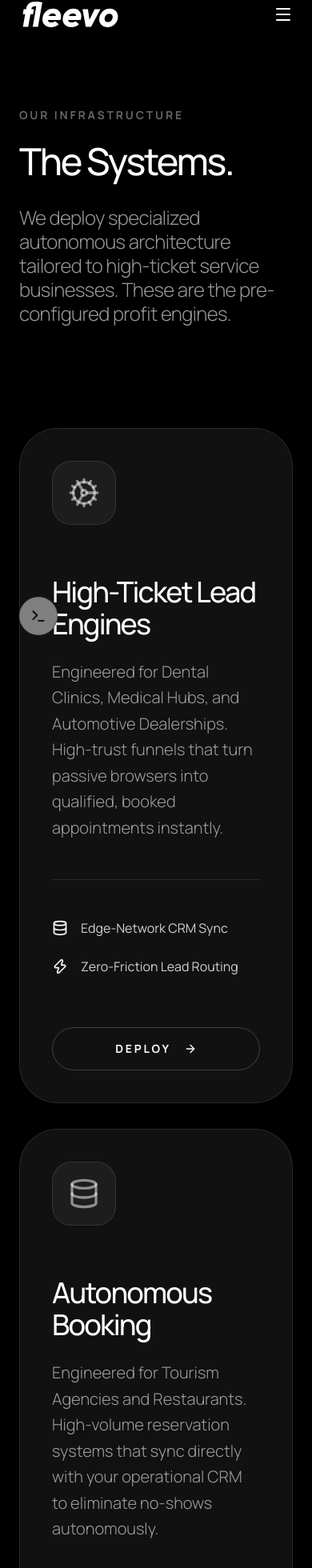
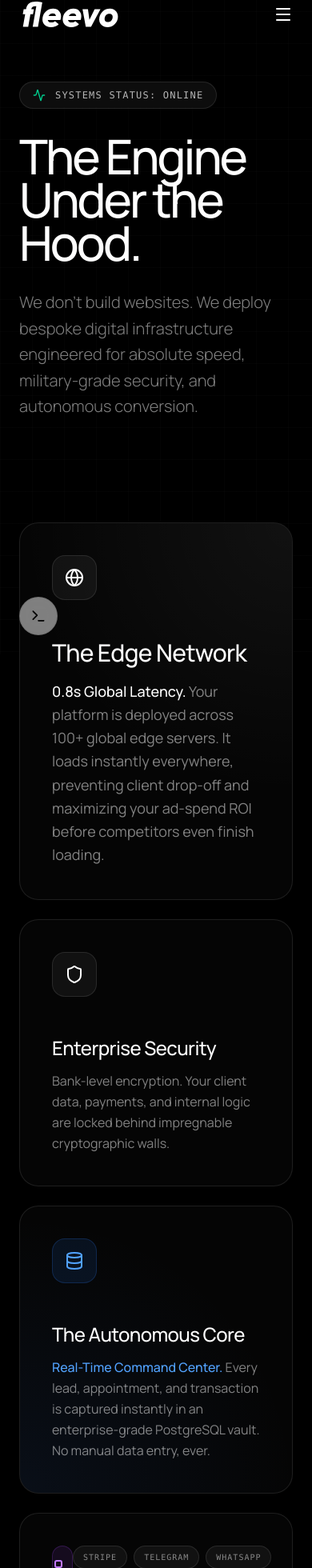
Before and after one commit to hichemdjouadi/Fleevo.agency, a Next.js app: page /systems in a window 390 px wide. Shown: the part 26-1986 px from the top of the page at 80% size. Built offline with nearby package versions, Linux system fonts and the light colour scheme.

Commit message:
feat: complete impeccable preloader and systems page

```diff
--- a/src/app/page.tsx
+++ b/src/app/page.tsx
@@ -81,14 +81,12 @@ export default function Home() {
                 Command Your Market
               </Link>
             </Magnetic>
-            <Magnetic>
             <Link
               href="#architectures"
               className="px-10 py-5 rounded-full border border-white/20 text-white text-base md:text-lg font-medium hover:bg-white/10 transition-colors duration-300 backdrop-blur-sm flex items-center justify-center"
             >
               See The Blueprints
             </Link>
-            </Magnetic>
           </motion.div>
         </div>
       </section>
--- a/src/app/systems/page.tsx
+++ b/src/app/systems/page.tsx
@@ -1,111 +1,222 @@
 "use client";
 
 import { motion } from "framer-motion";
-import { Database, Zap, Cog, ArrowRight } from "lucide-react";
+import { Server, Database, Zap, Shield, Globe, Workflow, Activity, Lock, ArrowRight } from "lucide-react";
 import Link from "next/link";
-import Footer from "@/components/Footer";
+import Magnetic from "@/components/Magnetic";
 
-export default function Systems() {
+export default function SystemsPage() {
+  const containerVariants = {
+    hidden: { opacity: 0 },
+    show: {
+      opacity: 1,
+      transition: { staggerChildren: 0.1 }
+    }
+  };
+
+  const easeCurve: [number, number, number, number] = [0.16, 1, 0.3, 1];
+
+  const itemVariants = {
+    hidden: { opacity: 0, y: 30 },
+    show: { opacity: 1, y: 0, transition: { duration: 0.8, ease: easeCurve } }
+  };
+
   return (
-    <main className="relative min-h-screen bg-black text-white overflow-hidden pt-40 md:pt-56">
-      <div className="max-w-[1600px] mx-auto px-6 md:px-16 mb-32">
+    <main className="bg-black min-h-screen text-white pt-32 pb-24 selection:bg-white/20 overflow-hidden">
 
+      {/* Background Technical Grid */}
+      <div className="fixed inset-0 bg-[linear-gradient(to_right,#80808008_1px,transparent_1px),linear-gradient(to_bottom,#80808008_1px,transparent_1px)] bg-[size:40px_40px] pointer-events-none" />
+
+      <div className="max-w-[1600px] mx-auto relative z-10 px-6 md:px-16">
+
+        {/* Cinematic Hero */}
+        <div className="flex flex-col items-start mb-32 max-w-5xl">
           <motion.div
-          initial={{ opacity: 0, y: 50 }}
-          animate={{ opacity: 1, y: 0 }}
-          transition={{ duration: 1.2, ease: [0.16, 1, 0.3, 1] }}
-          className="mb-32"
+            initial={{ opacity: 0, scale: 0.9 }}
+            animate={{ opacity: 1, scale: 1 }}
+            transition={{ duration: 1, ease: "easeOut" }}
+            className="flex items-center gap-3 px-4 py-2 rounded-full border border-white/10 bg-white/5 backdrop-blur-md mb-8"
           >
-          <span className="text-sm font-bold tracking-[0.2em] uppercase text-white/40 mb-6 block">Our Infrastructure</span>
-          <h1 className="text-[12vw] md:text-[8vw] font-medium tracking-tighter leading-none mb-8">
-            The Systems.
-          </h1>
-          <p className="text-2xl md:text-4xl text-white/60 max-w-4xl font-light leading-tight tracking-tight">
-            We deploy specialized autonomous architecture tailored to high-ticket service businesses. These are the pre-configured profit engines.
-          </p>
+            <Activity className="w-4 h-4 text-emerald-400 animate-pulse" />
+            <span className="text-xs font-mono uppercase tracking-widest text-white/70">Systems Status: Online</span>
           </motion.div>
 
-        <div className="grid grid-cols-1 xl:grid-cols-3 gap-8 md:gap-16">
+          <motion.h1
+            initial={{ opacity: 0, y: 40 }}
+            animate={{ opacity: 1, y: 0 }}
+            transition={{ duration: 1, ease: [0.16, 1, 0.3, 1] }}
+            className="text-6xl md:text-8xl lg:text-[7rem] font-medium tracking-tighter leading-[0.9] text-white mb-8"
+          >
+            The Engine <br/> Under the Hood.
+          </motion.h1>
 
-          {/* Pillar 01 */}
-          <motion.div
+          <motion.p
             initial={{ opacity: 0, y: 20 }}
             animate={{ opacity: 1, y: 0 }}
             transition={{ duration: 1, delay: 0.2, ease: [0.16, 1, 0.3, 1] }}
-            className="bg-[#111] border border-white/10 rounded-[3rem] p-10 md:p-16 group hover:bg-[#151515] transition-colors duration-1000 flex flex-col justify-between"
+            className="text-xl md:text-2xl text-white/50 font-light max-w-3xl leading-relaxed"
           >
-            <div>
-              <div className="w-20 h-20 rounded-3xl bg-white/5 border border-white/10 flex items-center justify-center mb-16">
-                <Cog className="w-10 h-10 text-white/50 group-hover:rotate-90 group-hover:text-white transition-all duration-1000" />
+            We don’t build websites. We deploy bespoke digital infrastructure engineered for absolute speed, military-grade security, and autonomous conversion.
+          </motion.p>
         </div>
-              <h2 className="text-4xl md:text-5xl font-medium tracking-tighter mb-6">High-Ticket Lead Engines</h2>
-              <p className="text-xl text-white/60 font-light leading-relaxed mb-12">
-                Engineered for Dental Clinics, Medical Hubs, and Automotive Dealerships. High-trust funnels that turn passive browsers into qualified, booked appointments instantly.
+
+        {/* The Bento Grid Architecture */}
+        <motion.div
+          variants={containerVariants}
+          initial="hidden"
+          whileInView="show"
+          viewport={{ once: true, margin: "-100px" }}
+          className="grid grid-cols-1 md:grid-cols-12 gap-6 mb-32"
+        >
+
+          {/* Card 1: The Edge Network (Large) */}
+          <motion.div variants={itemVariants} className="md:col-span-8 bg-[#050505] rounded-3xl border border-white/10 p-10 flex flex-col relative overflow-hidden group">
+            <div className="absolute inset-0 bg-gradient-to-br from-white/5 to-transparent opacity-0 group-hover:opacity-100 transition-opacity duration-700" />
+
+            <div className="bg-white/5 w-14 h-14 rounded-2xl flex items-center justify-center mb-12 border border-white/10 relative z-10">
+              <Globe className="w-6 h-6 text-white" />
+            </div>
+
+            <div className="mt-auto relative z-10">
+              <h3 className="text-3xl font-medium tracking-tight mb-4">The Edge Network</h3>
+              <p className="text-white/50 text-lg leading-relaxed max-w-2xl">
+                <strong className="text-white font-medium">0.8s Global Latency.</strong> Your platform is deployed across 100+ global edge servers. It loads instantly everywhere, preventing client drop-off and maximizing your ad-spend ROI before competitors even finish loading.
               </p>
-              <div className="flex flex-col gap-6 pt-12 border-t border-white/10 mb-16">
-                <div className="flex items-center gap-4 text-base text-white/80"><Database className="w-5 h-5 text-white" /> Edge-Network CRM Sync</div>
-                <div className="flex items-center gap-4 text-base text-white/80"><Zap className="w-5 h-5 text-white" /> Zero-Friction Lead Routing</div>
+            </div>
+
+            {/* Decorative Tech Graphic */}
+            <div className="absolute top-0 right-0 w-[400px] h-[400px] bg-[radial-gradient(circle_at_top_right,rgba(255,255,255,0.05),transparent_60%)] pointer-events-none" />
+          </motion.div>
+
+          {/* Card 2: Security (Small) */}
+          <motion.div variants={itemVariants} className="md:col-span-4 bg-[#050505] rounded-3xl border border-white/10 p-10 flex flex-col relative overflow-hidden group">
+            <div className="bg-white/5 w-14 h-14 rounded-2xl flex items-center justify-center mb-12 border border-white/10">
+              <Shield className="w-6 h-6 text-white" />
+            </div>
+            <div className="mt-auto">
+              <h3 className="text-2xl font-medium tracking-tight mb-3">Enterprise Security</h3>
+              <p className="text-white/50 text-base leading-relaxed">
+                Bank-level encryption. Your client data, payments, and internal logic are locked behind impregnable cryptographic walls.
+              </p>
+            </div>
+          </motion.div>
+
+          {/* Card 3: Autonomous Core (Medium) */}
+          <motion.div variants={itemVariants} className="md:col-span-5 bg-[#050505] rounded-3xl border border-white/10 p-10 flex flex-col relative overflow-hidden group">
+            <div className="absolute inset-0 bg-[radial-gradient(circle_at_bottom_left,rgba(59,130,246,0.08),transparent_70%)] pointer-events-none" />
+            <div className="bg-blue-500/10 w-14 h-14 rounded-2xl flex items-center justify-center mb-12 border border-blue-500/20">
+              <Database className="w-6 h-6 text-blue-400" />
+            </div>
+            <div className="mt-auto relative z-10">
+              <h3 className="text-2xl font-medium tracking-tight mb-3">The Autonomous Core</h3>
+              <p className="text-white/50 text-base leading-relaxed">
+                <strong className="text-blue-400 font-medium">Real-Time Command Center.</strong> Every lead, appointment, and transaction is captured instantly in an enterprise-grade PostgreSQL vault. No manual data entry, ever.
+              </p>
+            </div>
+          </motion.div>
+
+          {/* Card 4: Integration Vault (Large) */}
+          <motion.div variants={itemVariants} className="md:col-span-7 bg-[#050505] rounded-3xl border border-white/10 p-10 flex flex-col relative overflow-hidden group">
+            <div className="absolute inset-0 bg-[radial-gradient(circle_at_bottom_right,rgba(168,85,247,0.08),transparent_70%)] pointer-events-none" />
+
+            <div className="flex justify-between items-start mb-12 relative z-10">
+              <div className="bg-purple-500/10 w-14 h-14 rounded-2xl flex items-center justify-center border border-purple-500/20">
+                <Workflow className="w-6 h-6 text-purple-400" />
+              </div>
+              <div className="flex gap-2">
+                {/* Simulated Integration Nodes */}
+                {['Stripe', 'Telegram', 'WhatsApp'].map((node, i) => (
+                  <div key={i} className="px-3 py-1.5 rounded-full bg-white/5 border border-white/10 text-[10px] font-mono uppercase tracking-widest text-white/50">
+                    {node}
+                  </div>
+                ))}
               </div>
             </div>
-            <Link href="/#intake" className="inline-flex justify-center items-center gap-4 text-white font-bold tracking-[0.2em] uppercase text-sm hover:gap-6 transition-all border border-white/20 px-8 py-4 rounded-full hover:bg-white hover:text-black duration-500 w-full">
-              Deploy <ArrowRight className="w-4 h-4" />
-            </Link>
+
+            <div className="mt-auto relative z-10">
+              <h3 className="text-3xl font-medium tracking-tight mb-4">The Integration Vault</h3>
+              <p className="text-white/50 text-lg leading-relaxed max-w-xl">
+                <strong className="text-purple-400 font-medium">Zero Friction.</strong> We wire your custom systems directly to the tools you already use. Get notified of a massive closed deal instantly on your phone, while the system handles the onboarding.
+              </p>
+            </div>
           </motion.div>
 
-          {/* Pillar 02 */}
+        </motion.div>
+
+        {/* Data Flow Visualization (Impeccable Scale) */}
         <motion.div
-            initial={{ opacity: 0, y: 20 }}
-            animate={{ opacity: 1, y: 0 }}
-            transition={{ duration: 1, delay: 0.4, ease: [0.16, 1, 0.3, 1] }}
-            className="bg-[#111] border border-white/10 rounded-[3rem] p-10 md:p-16 group hover:bg-[#151515] transition-colors duration-1000 flex flex-col justify-between"
+          initial={{ opacity: 0, y: 50 }}
+          whileInView={{ opacity: 1, y: 0 }}
+          viewport={{ once: true, margin: "-10%" }}
+          transition={{ duration: 1 }}
+          className="w-full border-t border-b border-white/10 py-24 relative flex flex-col items-center justify-center"
         >
-            <div>
-              <div className="w-20 h-20 rounded-3xl bg-white/5 border border-white/10 flex items-center justify-center mb-16">
-                <Database className="w-10 h-10 text-white/50 group-hover:scale-110 group-hover:text-white transition-all duration-700" />
+          <span className="text-sm font-mono uppercase tracking-widest text-white/40 mb-16 text-center block">
+            System Logic Architecture
+          </span>
+
+          <div className="flex flex-col md:flex-row items-center justify-center gap-4 md:gap-8 w-full max-w-4xl">
+            {/* Node 1 */}
+            <div className="flex flex-col items-center gap-4">
+              <div className="w-20 h-20 rounded-full bg-[#0a0a0a] border border-white/20 flex items-center justify-center relative shadow-[0_0_30px_rgba(255,255,255,0.05)]">
+                <Globe className="w-8 h-8 text-white/80" />
               </div>
-              <h2 className="text-4xl md:text-5xl font-medium tracking-tighter mb-6">Autonomous Booking</h2>
-              <p className="text-xl text-white/60 font-light leading-relaxed mb-12">
-                Engineered for Tourism Agencies and Restaurants. High-volume reservation systems that sync directly with your operational CRM to eliminate no-shows autonomously.
-              </p>
-              <div className="flex flex-col gap-6 pt-12 border-t border-white/10 mb-16">
-                <div className="flex items-center gap-4 text-base text-white/80"><Zap className="w-5 h-5 text-white" /> Automated Reservation Logic</div>
-                <div className="flex items-center gap-4 text-base text-white/80"><Database className="w-5 h-5 text-white" /> Real-time Availability Sync</div>
+              <span className="text-xs uppercase tracking-widest text-white/60">User Action</span>
+            </div>
+
+            {/* Connecting Line */}
+            <div className="h-10 md:h-px w-px md:w-24 bg-white/20 relative overflow-hidden">
+              <motion.div
+                animate={{ x: ["-100%", "100%"] }}
+                transition={{ duration: 1.5, repeat: Infinity, ease: "linear" }}
+                className="absolute inset-0 w-full h-full md:w-1/2 bg-gradient-to-r from-transparent via-emerald-400 to-transparent hidden md:block"
+              />
+            </div>
+
+            {/* Node 2 */}
+            <div className="flex flex-col items-center gap-4">
+              <div className="w-24 h-24 rounded-full bg-[#0a0a0a] border border-emerald-500/30 flex items-center justify-center relative shadow-[0_0_40px_rgba(16,185,129,0.1)]">
+                <Database className="w-10 h-10 text-emerald-400" />
+                <div className="absolute inset-0 rounded-full border border-emerald-400/50 animate-ping opacity-20" />
+              </div>
+              <span className="text-xs uppercase tracking-widest text-emerald-400 font-bold">Edge Processing</span>
+            </div>
+
+            {/* Connecting Line */}
+            <div className="h-10 md:h-px w-px md:w-24 bg-white/20 relative overflow-hidden">
+              <motion.div
+                animate={{ x: ["-100%", "100%"] }}
+                transition={{ duration: 1.5, repeat: Infinity, ease: "linear", delay: 0.5 }}
+                className="absolute inset-0 w-full h-full md:w-1/2 bg-gradient-to-r from-transparent via-purple-400 to-transparent hidden md:block"
+              />
+            </div>
+
+            {/* Node 3 */}
+            <div className="flex flex-col items-center gap-4">
+              <div className="w-20 h-20 rounded-full bg-[#0a0a0a] border border-white/20 flex items-center justify-center relative shadow-[0_0_30px_rgba(255,255,255,0.05)]">
+                <Zap className="w-8 h-8 text-white/80" />
+              </div>
+              <span className="text-xs uppercase tracking-widest text-white/60">Automation</span>
             </div>
           </div>
-            <Link href="/#intake" className="inline-flex justify-center items-center gap-4 text-white font-bold tracking-[0.2em] uppercase text-sm hover:gap-6 transition-all border border-white/20 px-8 py-4 rounded-full hover:bg-white hover:text-black duration-500 w-full">
-              Deploy <ArrowRight className="w-4 h-4" />
-            </Link>
         </motion.div>
 
-          {/* Pillar 03 */}
-          <motion.div
-            initial={{ opacity: 0, y: 20 }}
-            animate={{ opacity: 1, y: 0 }}
-            transition={{ duration: 1, delay: 0.6, ease: [0.16, 1, 0.3, 1] }}
-            className="bg-[#111] border border-white/10 rounded-[3rem] p-10 md:p-16 group hover:bg-[#151515] transition-colors duration-1000 flex flex-col justify-between"
+        {/* Next Page CTA */}
+        <div className="mt-32 flex flex-col items-center justify-center text-center">
+          <h2 className="text-4xl md:text-6xl font-medium tracking-tight mb-8">
+            Don't trust the specs.<br/> Trust the results.
+          </h2>
+          <Magnetic>
+            <Link
+              href="/work"
+              className="px-8 py-4 rounded-full bg-white text-black text-lg font-bold tracking-wide hover:scale-105 transition-all duration-300 flex items-center gap-3"
             >
-            <div>
-              <div className="w-20 h-20 rounded-3xl bg-white/5 border border-white/10 flex items-center justify-center mb-16">
-                <Zap className="w-10 h-10 text-white/50 group-hover:rotate-12 group-hover:text-white transition-all duration-700" />
-              </div>
-              <h2 className="text-4xl md:text-5xl font-medium tracking-tighter mb-6">Scalable Commerce</h2>
-              <p className="text-xl text-white/60 font-light leading-relaxed mb-12">
-                Engineered for E-Learning and Bookstores. Lightning-fast digital storefronts built on Next.js to handle massive traffic spikes with absolute zero checkout latency.
-              </p>
-              <div className="flex flex-col gap-6 pt-12 border-t border-white/10 mb-16">
-                <div className="flex items-center gap-4 text-base text-white/80"><Zap className="w-5 h-5 text-white" /> Sub-Second Load Times</div>
-                <div className="flex items-center gap-4 text-base text-white/80"><Database className="w-5 h-5 text-white" /> Enterprise CMS Architecture</div>
-              </div>
-            </div>
-            <Link href="/#intake" className="inline-flex justify-center items-center gap-4 text-white font-bold tracking-[0.2em] uppercase text-sm hover:gap-6 transition-all border border-white/20 px-8 py-4 rounded-full hover:bg-white hover:text-black duration-500 w-full">
-              Deploy <ArrowRight className="w-4 h-4" />
+              See Our Work <ArrowRight className="w-5 h-5" />
             </Link>
-          </motion.div>
-
+          </Magnetic>
         </div>
 
       </div>
-      <Footer />
     </main>
   );
 }
--- a/src/components/Preloader.tsx
+++ b/src/components/Preloader.tsx
@@ -3,118 +3,91 @@
 import { motion, AnimatePresence } from "framer-motion";
 import { useEffect, useState } from "react";
 
+const words = [
+  "Architecture",
+  "Automation",
+  "Performance",
+  "Fleevo."
+];
+
 export default function Preloader() {
-  const [counter, setCounter] = useState(0);
+  const [index, setIndex] = useState(0);
   const [isLoaded, setIsLoaded] = useState(false);
 
   useEffect(() => {
-    // Elegant, premium loading curve
-    let current = 0;
-    const interval = setInterval(() => {
-      // Slow down significantly as it approaches 100 to build anticipation
-      const increment = current < 80 ? Math.random() * 4 + 1 : Math.random() * 1.5;
-      current += increment;
+    // Total preloader duration should feel snappy but readable
+    if (index === words.length - 1) {
+      setTimeout(() => {
+        setIsLoaded(true);
+      }, 800); // Hold on "Fleevo." before exiting
+      return;
+    }
 
-      if (current >= 100) {
-        current = 100;
-        setCounter(100);
-        clearInterval(interval);
-        setTimeout(() => setIsLoaded(true), 600); // Dramatic pause at 100
-      } else {
-        setCounter(Math.floor(current));
-      }
-    }, 30);
+    const timeout = setTimeout(() => {
+      setIndex(index + 1);
+    }, index === 0 ? 600 : 400); // Hold first word slightly longer, then snap through
 
-    return () => clearInterval(interval);
-  }, []);
+    return () => clearTimeout(timeout);
+  }, [index]);
 
-  // Complex Awwwards-style cubic bezier easing
-  const easeOutExpo: [number, number, number, number] = [0.16, 1, 0.3, 1];
+  const easeCurve: [number, number, number, number] = [0.76, 0, 0.24, 1];
+
+  const slideUp = {
+    initial: { y: "100%" },
+    enter: {
+      y: "0%",
+      transition: { duration: 0.4, ease: easeCurve }
+    },
+    exit: {
+      y: "-100%",
+      transition: { duration: 0.4, ease: easeCurve }
+    }
+  };
+
+  const backgroundSlide = {
+    initial: { y: 0 },
+    exit: {
+      y: "-100%",
+      transition: { duration: 1, ease: easeCurve, delay: 0.2 }
+    }
+  };
 
   return (
     <AnimatePresence>
       {!isLoaded && (
         <motion.div
-          initial={{ y: 0 }}
-          exit={{ y: "-100%" }}
-          transition={{ duration: 1.2, ease: easeOutExpo, delay: 0.2 }}
-          className="fixed inset-0 z-[100] flex flex-col justify-between p-8 md:p-12 bg-[#050505] overflow-hidden"
+          variants={backgroundSlide}
+          initial="initial"
+          exit="exit"
+          className="fixed inset-0 z-[100] flex items-center justify-center bg-[#050505]"
         >
-          {/* Subtle Grid Background */}
-          <div className="absolute inset-0 bg-[linear-gradient(to_right,#ffffff05_1px,transparent_1px),linear-gradient(to_bottom,#ffffff05_1px,transparent_1px)] bg-[size:4rem_4rem] pointer-events-none" />
-
-          {/* Top Row: Brand & Status */}
-          <div className="flex justify-between items-start w-full relative z-10 text-white/50 uppercase tracking-widest text-xs font-medium">
-            <motion.div
-              initial={{ opacity: 0, y: -20 }}
-              animate={{ opacity: 1, y: 0 }}
-              exit={{ opacity: 0, y: -20 }}
-              transition={{ duration: 0.8, ease: "easeOut" }}
+          {/* Subtle percentage counter tracking the array index */}
+          <div className="absolute bottom-10 right-10 flex text-white/40 font-mono text-sm tracking-widest overflow-hidden">
+            <motion.span
+              key={index}
+              initial={{ y: "100%" }}
+              animate={{ y: "0%" }}
+              className="inline-block"
             >
-              Fleevo Agency
-            </motion.div>
-            <motion.div
-              initial={{ opacity: 0, y: -20 }}
-              animate={{ opacity: 1, y: 0 }}
-              exit={{ opacity: 0, y: -20 }}
-              transition={{ duration: 0.8, ease: "easeOut", delay: 0.1 }}
-            >
-              Initializing Architecture
-            </motion.div>
+              {Math.round(((index + 1) / words.length) * 100)}%
+            </motion.span>
           </div>
 
-          {/* Center: Massive Percentage & Branding */}
-          <div className="flex flex-col items-center justify-center relative z-10 w-full flex-1">
-            <motion.div className="overflow-hidden relative flex items-center justify-center">
-
-              {/* Massive Percentage Background (Faded) */}
-              <motion.div
-                exit={{ scale: 0.9, opacity: 0, filter: "blur(10px)" }}
-                transition={{ duration: 0.8, ease: easeOutExpo }}
-                className="absolute inset-0 flex items-center justify-center opacity-10 pointer-events-none select-none"
+          {/* The Word Sequence */}
+          <div className="overflow-hidden flex items-center justify-center">
+            <AnimatePresence mode="wait">
+              <motion.h1
+                key={index}
+                variants={slideUp}
+                initial="initial"
+                animate="enter"
+                exit="exit"
+                className="text-5xl md:text-7xl lg:text-[6rem] font-medium tracking-tighter text-white drop-shadow-2xl"
               >
-                <span className="text-[40vw] font-bold tracking-tighter text-white leading-none">
-                  {counter}
-                </span>
-              </motion.div>
-
-              {/* The Wordmark */}
-              <motion.h1
-                initial={{ opacity: 0, clipPath: "inset(100% 0 0 0)" }}
-                animate={{ opacity: 1, clipPath: "inset(0% 0 0 0)" }}
-                exit={{ scale: 1.05, opacity: 0, filter: "blur(5px)" }}
-                transition={{ duration: 1.5, ease: easeOutExpo }}
-                className="text-5xl md:text-8xl lg:text-[9rem] font-medium tracking-tighter leading-none text-white relative z-20 mix-blend-difference"
-              >
-                FLEEVO.
+                {words[index]}
               </motion.h1>
-            </motion.div>
+            </AnimatePresence>
           </div>
-
-          {/* Bottom Row: Loading Bar */}
-          <motion.div
-            initial={{ opacity: 0, y: 20 }}
-            animate={{ opacity: 1, y: 0 }}
-            exit={{ opacity: 0, y: 20 }}
-            transition={{ duration: 0.8, ease: "easeOut", delay: 0.2 }}
-            className="w-full relative z-10 flex flex-col gap-4"
-          >
-            <div className="flex justify-between items-end text-white/50 text-xs font-mono uppercase tracking-widest">
-              <span>Loading Systems</span>
-              <span className="text-white">{counter}%</span>
-            </div>
-
-            {/* Impeccable Loading Track */}
-            <div className="w-full h-[2px] bg-white/10 rounded-full overflow-hidden relative">
-              <motion.div
-                className="absolute top-0 left-0 bottom-0 bg-white"
-                style={{ width: `${counter}%` }}
-                layout
-                transition={{ duration: 0.1, ease: "linear" }}
-              />
-            </div>
-          </motion.div>
-
         </motion.div>
       )}
     </AnimatePresence>
```
Lines whose indentation alone changed are shown as unchanged.
